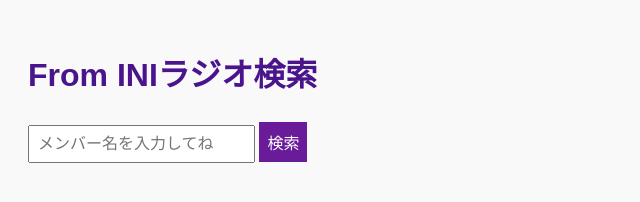
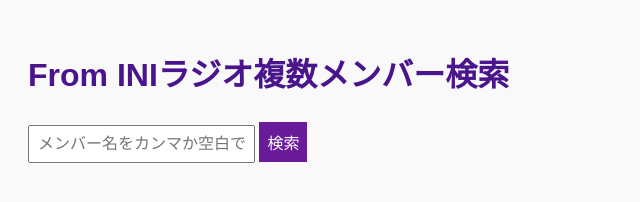
Before and after one commit to meiiuuu/From-INI, a plain HTML site: page index.html in a window 1280 px wide. Both pictures are taken after a click on the button "検索". Shown: the whole page, without its empty margins (0-640 px from the left). Drawn offline with Linux system fonts and the light colour scheme; no server answers.

Commit message:
Update index.html

```diff
--- a/index.html
+++ b/index.html
@@ -2,7 +2,7 @@
 <html lang="ja">
 <head>
   <meta charset="UTF-8" />
-  <title>From INIラジオ検索</title>
+  <title>From INIラジオ複数メンバー検索</title>
   <style>
     body { font-family: Arial, sans-serif; padding: 20px; background: #f9f9f9; }
     h1 { color: #4a148c; }
@@ -14,8 +14,8 @@
   </style>
 </head>
 <body>
-  <h1>From INIラジオ検索</h1>
-  <input type="text" id="searchInput" placeholder="メンバー名を入力してね" />
+  <h1>From INIラジオ複数メンバー検索</h1>
+  <input type="text" id="searchInput" placeholder="メンバー名をカンマか空白で区切って入力" />
   <button onclick="search()">検索</button>
   <ul id="results"></ul>
 
@@ -30,14 +30,17 @@
     }
 
     async function search() {
-      const query = document.getElementById('searchInput').value.toLowerCase();
+      const input = document.getElementById('searchInput').value.toLowerCase();
+      const members = input.split(/[,\s]+/).filter(Boolean); // カンマや空白で分割して配列に
+
       const data = await fetchCSV();
       const header = data[0];
       const rows = data.slice(1);
 
-      // メンバーがいる列を探して、その列にqueryがあるかチェック
       const results = rows.filter(row =>
-        row.some(cell => cell.toLowerCase().includes(query))
+        members.every(member =>
+          row.some(cell => cell.toLowerCase().includes(member))
+        )
       );
 
       displayResults(results, header);
```
